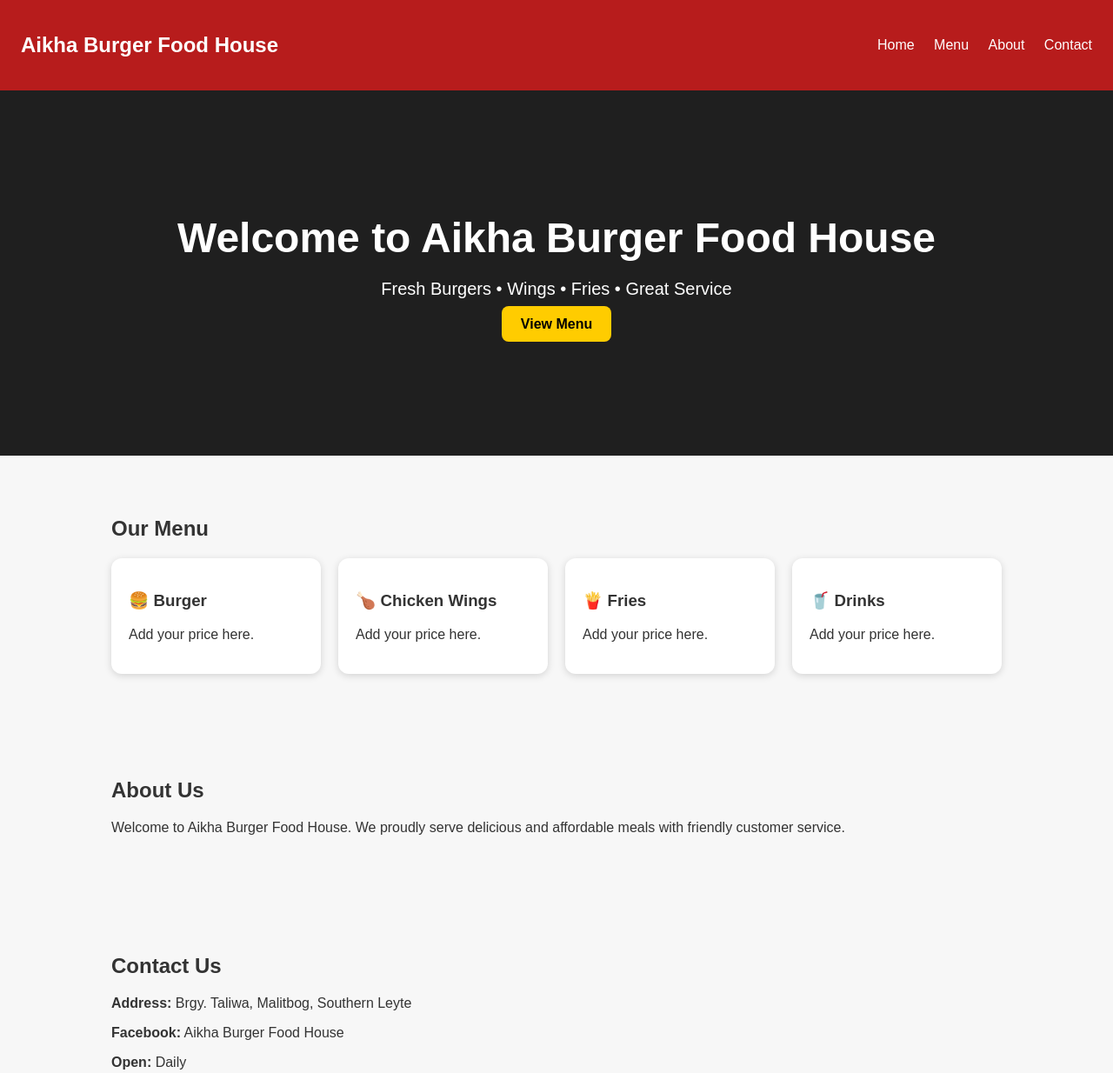
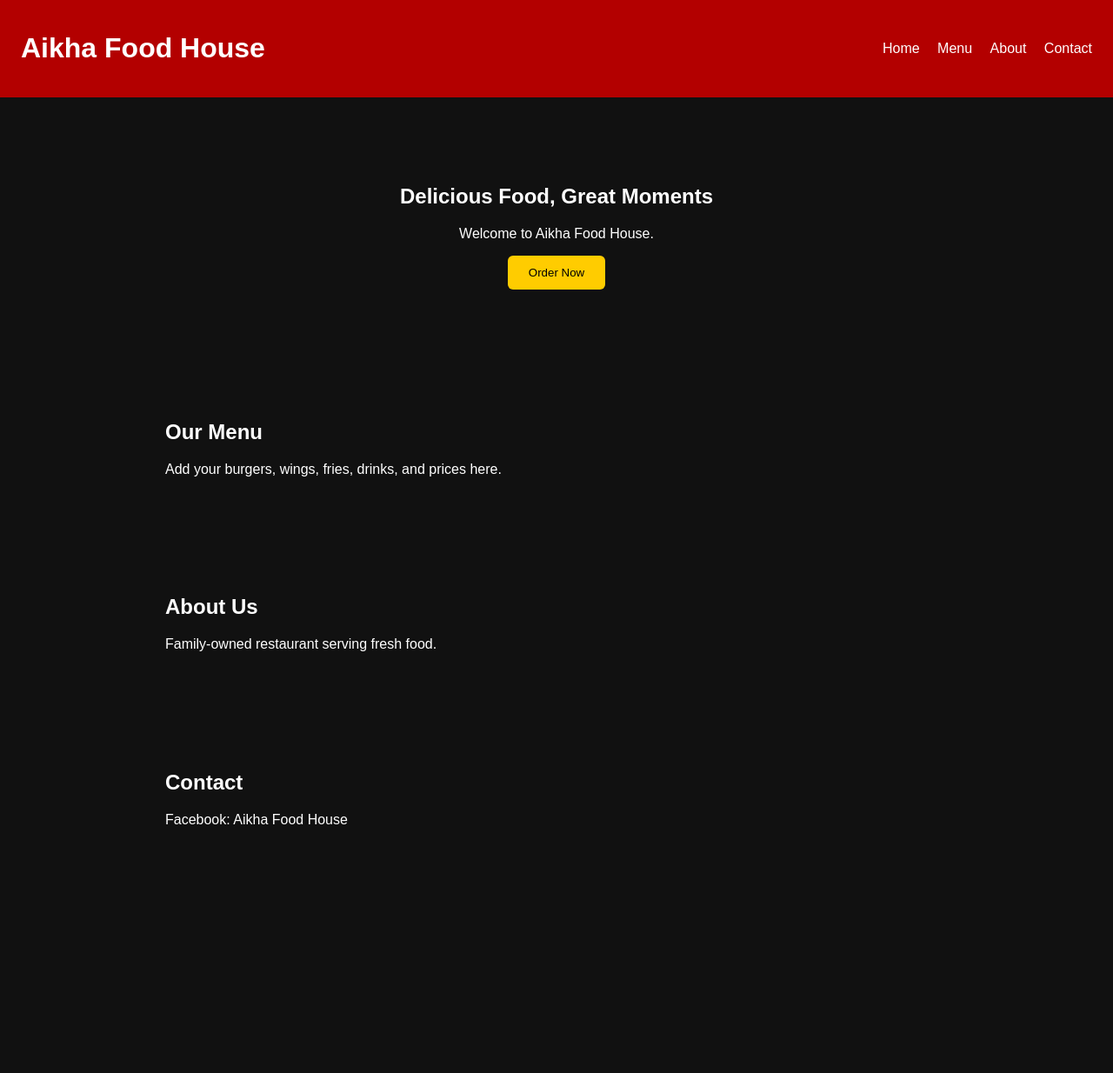
Before and after one commit to khalidbarrientos/aikha-food-house, a plain HTML site: page index.html in a window 1280 px wide. Shown: the top 1234 px of the page at 87% size. After the commit the page ends 1018 px from the top, so only its background shows below. Drawn offline with Linux system fonts and the light colour scheme.

Commit message:
Add files via upload

```diff
--- a/index.html
+++ b/index.html
@@ -3,24 +3,12 @@
 <head>
 <meta charset="UTF-8">
 <meta name="viewport" content="width=device-width, initial-scale=1.0">
-<title>Aikha Burger Food House</title>
-<style>
-body{margin:0;font-family:Arial,sans-serif;background:#f7f7f7;color:#333}
-header{background:#b71c1c;color:#fff;padding:18px 24px;display:flex;justify-content:space-between;align-items:center}
-nav a{color:#fff;text-decoration:none;margin-left:18px}
-.hero{background:linear-gradient(rgba(0,0,0,.55),rgba(0,0,0,.55)),#444;height:420px;color:#fff;display:flex;align-items:center;justify-content:center;text-align:center}
-.hero h1{font-size:48px;margin:0}
-.hero p{font-size:20px}
-.btn{background:#ffcc00;color:#000;padding:12px 22px;border-radius:8px;text-decoration:none;font-weight:bold}
-section{padding:50px 10%}
-.cards{display:grid;grid-template-columns:repeat(auto-fit,minmax(220px,1fr));gap:20px}
-.card{background:#fff;padding:20px;border-radius:12px;box-shadow:0 2px 8px rgba(0,0,0,.15)}
-footer{background:#222;color:#fff;text-align:center;padding:20px}
-</style>
+<title>Aikha Food House</title>
+<link rel="stylesheet" href="style.css">
 </head>
 <body>
 <header>
-<h2>Aikha Burger Food House</h2>
+<h1>Aikha Food House</h1>
 <nav>
 <a href="#home">Home</a>
 <a href="#menu">Menu</a>
@@ -28,39 +16,14 @@ footer{background:#222;color:#fff;text-align:center;padding:20px}
 <a href="#contact">Contact</a>
 </nav>
 </header>
-
-<div class="hero" id="home">
-<div>
-<h1>Welcome to Aikha Burger Food House</h1>
-<p>Fresh Burgers • Wings • Fries • Great Service</p>
-<a class="btn" href="#menu">View Menu</a>
-</div>
-</div>
-
-<section id="menu">
-<h2>Our Menu</h2>
-<div class="cards">
-<div class="card"><h3>🍔 Burger</h3><p>Add your price here.</p></div>
-<div class="card"><h3>🍗 Chicken Wings</h3><p>Add your price here.</p></div>
-<div class="card"><h3>🍟 Fries</h3><p>Add your price here.</p></div>
-<div class="card"><h3>🥤 Drinks</h3><p>Add your price here.</p></div>
-</div>
+<section id="home" class="hero">
+<h2>Delicious Food, Great Moments</h2>
+<p>Welcome to Aikha Food House.</p>
+<button onclick="showMessage()">Order Now</button>
 </section>
-
-<section id="about">
-<h2>About Us</h2>
-<p>Welcome to Aikha Burger Food House. We proudly serve delicious and affordable meals with friendly customer service.</p>
-</section>
-
-<section id="contact">
-<h2>Contact Us</h2>
-<p><strong>Address:</strong> Brgy. Taliwa, Malitbog, Southern Leyte</p>
-<p><strong>Facebook:</strong> Aikha Burger Food House</p>
-<p><strong>Open:</strong> Daily</p>
-</section>
-
-<footer>
-© 2026 Aikha Burger Food House. All Rights Reserved.
-</footer>
+<section id="menu"><h2>Our Menu</h2><p>Add your burgers, wings, fries, drinks, and prices here.</p></section>
+<section id="about"><h2>About Us</h2><p>Family-owned restaurant serving fresh food.</p></section>
+<section id="contact"><h2>Contact</h2><p>Facebook: Aikha Food House</p></section>
+<script src="script.js"></script>
 </body>
 </html>
--- /dev/null
+++ b/script.js
@@ -0,0 +1 @@
+function showMessage(){alert('Thank you for choosing Aikha Food House!');}
--- /dev/null
+++ b/style.css
@@ -0,0 +1,6 @@
+body{margin:0;font-family:Arial,sans-serif;background:#111;color:#fff}
+header{display:flex;justify-content:space-between;align-items:center;padding:16px 24px;background:#b30000;position:sticky;top:0}
+nav a{color:#fff;text-decoration:none;margin-left:16px}
+.hero{text-align:center;padding:80px 20px}
+button{padding:12px 24px;background:#ffcc00;border:none;border-radius:6px;cursor:pointer}
+section{padding:50px 20px;max-width:900px;margin:auto}
```
